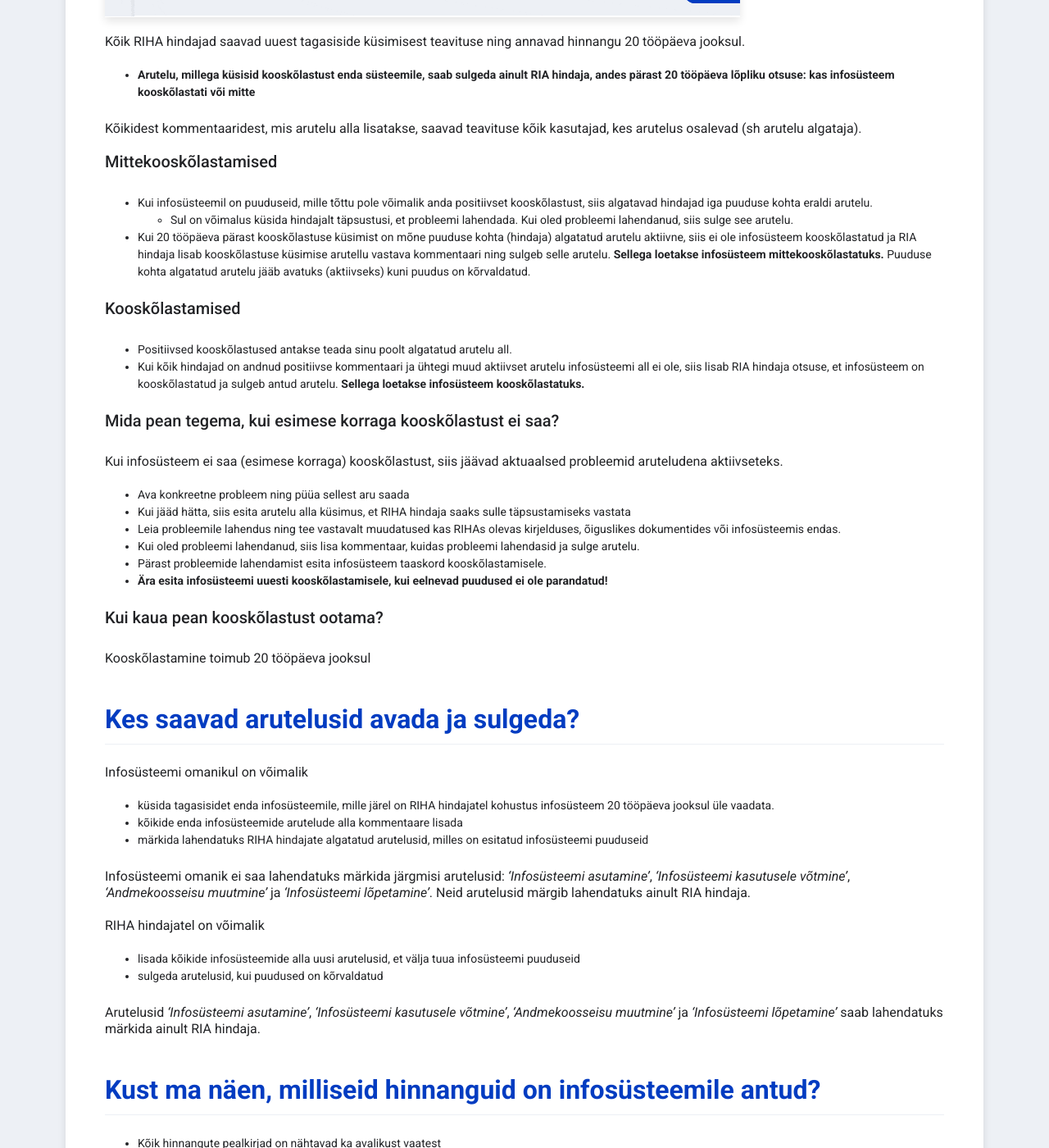
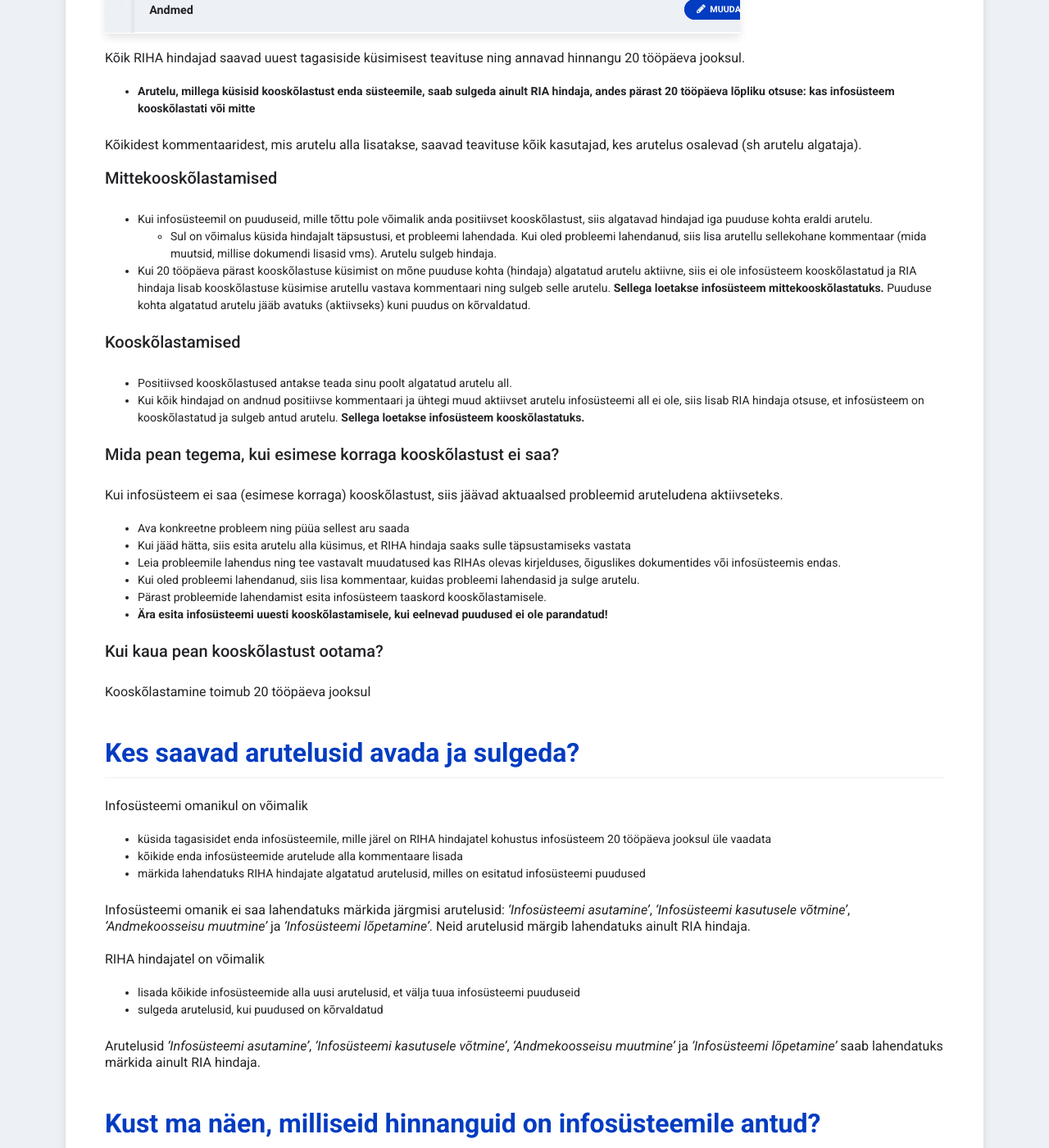
Before and after one commit to e-gov/RIHA-Help, a Jekyll site: the page built from docs/RIHAs-hindamine.md, in a window 1280 px wide and 1400 px high, scrolled down 2112 px. Shown: the whole window at 82% size. Built offline with Jekyll 4.4.1, drawn with Linux system fonts in a browser that asks for light colours; some of the changed text lies outside the part shown.

Commit message:
Update RIHAs-hindamine.md

```diff
--- a/docs/RIHAs-hindamine.md
+++ b/docs/RIHAs-hindamine.md
@@ -8,7 +8,7 @@ Riigi infosüsteemile ning selles osutatavatele teenustele kohalduvad koosvõime
 
 ## Kes infosüsteeme kooskõlastavad?
 
-Infosüsteeme kooskõlastavad Riigi Infosüsteemi Amet (RIA), Andmekaitse Inspektsioon (AKI), Maa-amet ja Statistikaamet. Arhiiviväärtuslikke infosüsteeme kooskõlastab ka Rahvusarhiiv.
+Infosüsteeme kooskõlastavad Riigi Infosüsteemi Amet (RIA), Andmekaitse Inspektsioon (AKI), Maa-amet ja Statistikaamet. [Arhiiviväärtuslikke infosüsteeme](http://www.ra.ee/arhiivihaldus/digitaalarhiivindus/andmekogude-arhiveerimine/) kooskõlastab ka Rahvusarhiiv.
 Arutelu detailvaates on näha ka konkreetne isik, kes kommentaari või hinnangu on andnud.
 
 ## Millal infosüsteeme kooskõlastatakse?
@@ -46,7 +46,7 @@ Kõikidest kommentaaridest, mis arutelu alla lisatakse, saavad teavituse kõik k
 
 ### Mittekooskõlastamised
 - Kui infosüsteemil on puuduseid, mille tõttu pole võimalik anda positiivset kooskõlastust, siis algatavad hindajad iga puuduse kohta eraldi arutelu.
-  - Sul on võimalus küsida hindajalt täpsustusi, et probleemi lahendada. Kui oled probleemi lahendanud, siis sulge see arutelu.
+  - Sul on võimalus küsida hindajalt täpsustusi, et probleemi lahendada. Kui oled probleemi lahendanud, siis lisa arutellu sellekohane kommentaar (mida muutsid, millise dokumendi lisasid vms). Arutelu sulgeb hindaja.
 - Kui 20 tööpäeva pärast kooskõlastuse küsimist on mõne puuduse kohta (hindaja) algatatud arutelu aktiivne, siis ei ole infosüsteem kooskõlastatud ja RIA hindaja lisab kooskõlastuse küsimise arutellu vastava kommentaari ning sulgeb selle arutelu. **Sellega loetakse infosüsteem mittekooskõlastatuks.** Puuduse kohta algatatud arutelu jääb avatuks (aktiivseks) kuni puudus on kõrvaldatud.
 
 ### Kooskõlastamised
@@ -71,9 +71,9 @@ Kooskõlastamine toimub 20 tööpäeva jooksul
 ## Kes saavad arutelusid avada ja sulgeda?
 
 Infosüsteemi omanikul on võimalik
-- küsida tagasisidet enda infosüsteemile, mille järel on RIHA hindajatel kohustus infosüsteem 20 tööpäeva jooksul üle vaadata.
+- küsida tagasisidet enda infosüsteemile, mille järel on RIHA hindajatel kohustus infosüsteem 20 tööpäeva jooksul üle vaadata
 - kõikide enda infosüsteemide arutelude alla kommentaare lisada
-- märkida lahendatuks RIHA hindajate algatatud arutelusid, milles on esitatud infosüsteemi puuduseid
+- märkida lahendatuks RIHA hindajate algatatud arutelusid, milles on esitatud infosüsteemi puudused
 
 Infosüsteemi omanik ei saa lahendatuks märkida järgmisi arutelusid: _'Infosüsteemi asutamine'_, _'Infosüsteemi kasutusele võtmine'_, _'Andmekoosseisu muutmine'_ ja _'Infosüsteemi lõpetamine'_. Neid arutelusid märgib lahendatuks ainult RIA hindaja.
 
```
